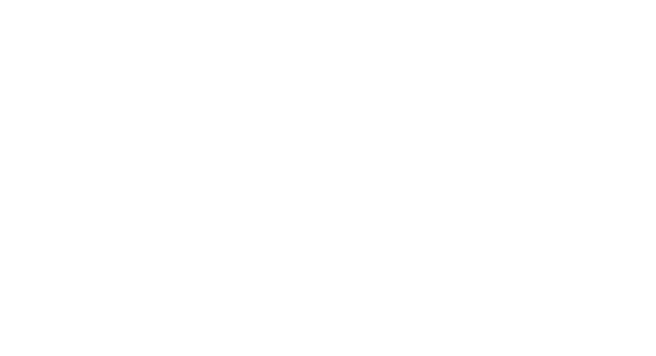
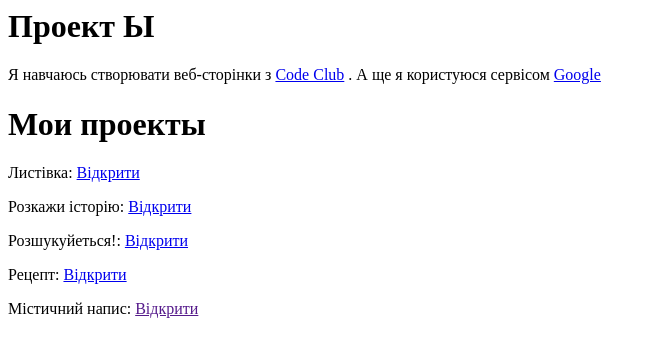
Before and after one commit to Jinnimaster/jinnimaster.github.io, a plain HTML site: page index.html in a window 1280 px wide. Shown: the whole page, without its empty margins (0-656 px from the left). Drawn offline with Linux system fonts and the light colour scheme.

Commit message:
Update index.html

```diff
--- a/index.html
+++ b/index.html
@@ -1,14 +1,33 @@
 <html>
+
   <head>
-    <title>hvnbgf</title>
+    <link rel="stylesheet" href="style.css">
   </head>
+
   <body>
-  <h1>
 
-  </h1>
+    <h1>Проект Ы</h1>
+    <p> Я навчаюсь створювати веб-сторiнки з
+    <a href=" https://www.codeclub.org.uk">Code Club</a>
+    . А ще я користуюся сервiсом
+    <a href="https://www.google.com/search?rlz=1C1SQJL_ruUA918UA918&sxsrf=ALeKk00mqXF9GE-g9rF5h-s_dEKy03Eyig:1603958684713&q=google&spell=1&sa=X&ved=2ahUKEwiYzovdq9nsAhUmtYsKHeERAYYQBSgAegQIHxAu&biw=1920&bih=937">Google</a>
+    </p>
+    <h1>Мои проекты</h1>
+    <p>Листiвка:
+    <a href="https://trinket.io/html/fe32fc4afb?runMode=autorun">Вiдкрити</a>
+    </p>
+    <p>Розкажи iсторiю:
+    <a href="https://trinket.io/html/203bc01105?runMode=autorun">Вiдкрити</a>
+    </p>
+    <p>Розшукуйеться!:
+    <a href="https://trinket.io/html/7acf2e6041?runMode=autorun">Вiдкрити</a>
+    </p>
+    <p>Рецепт:
+    <a href="https://trinket.io/html/1add6f0558?runMode=autorun">Вiдкрити</a>
+    </p>
+    <p>Мiстичний напис:
+    <a href="">Вiдкрити</a>
+    </p>
   </body>
 
-
-
-
 </html>
```
